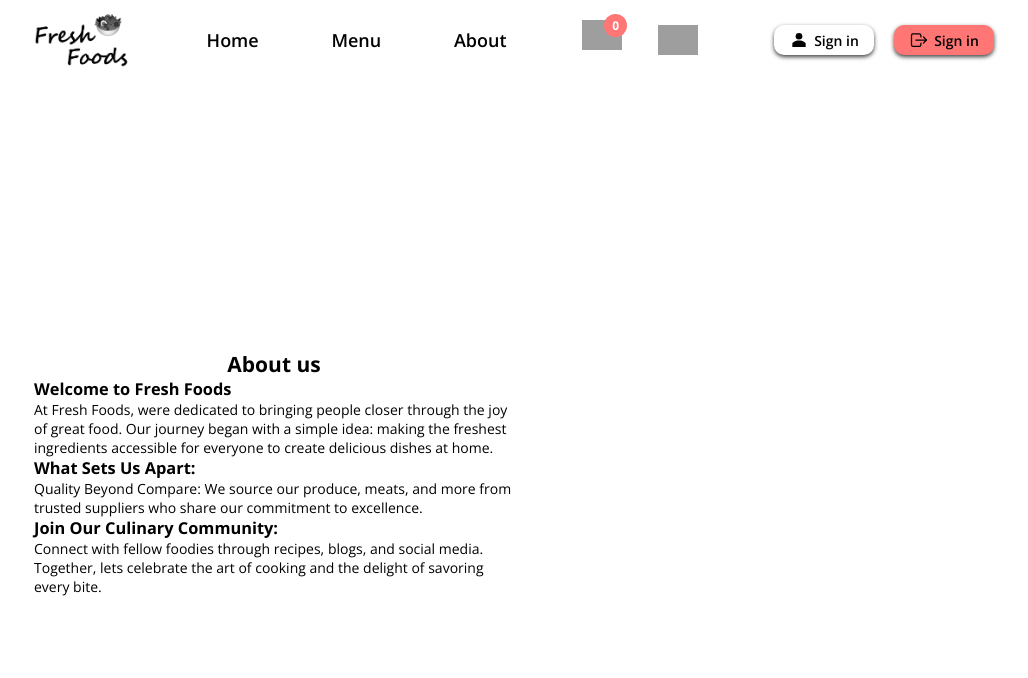
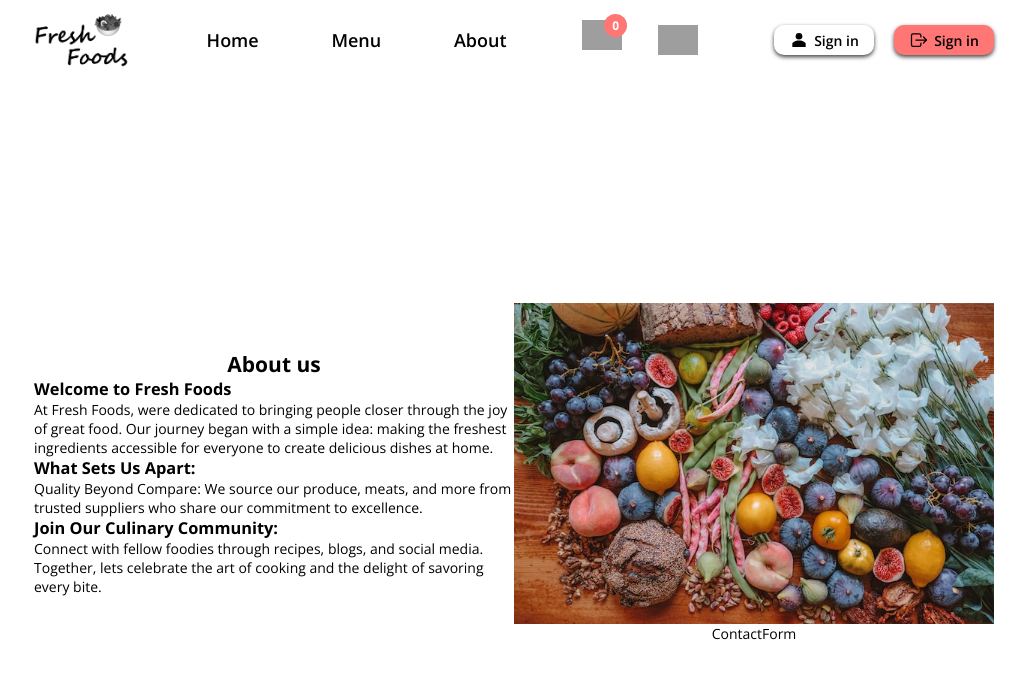
Before and after one commit to ruslansymonenko/fresh-foods, a React (Create React App) app in the folder client/: page /about in a window 1280 px wide. Shown: the top 678 px of the page, without its empty margins (126-1154 px from the left). Built offline with nearby package versions, Linux system fonts and the light colour scheme; grey boxes are pictures that could not be loaded.

Commit message:
workin on about page

```diff
--- /dev/null
+++ b/client/src/features/ContactForm/ContactForm.js
@@ -0,0 +1,18 @@
+import React from 'react'
+
+const ContactForm = () => {
+  const handleSubmit = () => {
+    console.log('form submit');
+  }
+
+  return (
+    <form
+      onSubmit={handleSubmit}
+      className="contact-form"
+    >
+      ContactForm
+    </form>
+  );
+};
+
+export default ContactForm;
--- a/client/src/pages/AboutPage/AboutPage.js
+++ b/client/src/pages/AboutPage/AboutPage.js
@@ -1,4 +1,8 @@
+import ContactForm from '../../features/ContactForm/ContactForm';
+
 import './AboutPage.scss';
+
+import aboutImage from '../../assets/about-page-images/about-page-img.jpg';
 
 const AboutPage = () => {
   return (
@@ -37,7 +41,8 @@ const AboutPage = () => {
             </ul>
           </div>
           <div className="about-section">
-
+            <img className="about-image" src={aboutImage} alt="food image" />
+            <ContactForm/>
           </div>
         </div>
       </div>
```
Also changed, not shown: client/src/assets/about-page-images/about-page-img.jpg (added).
